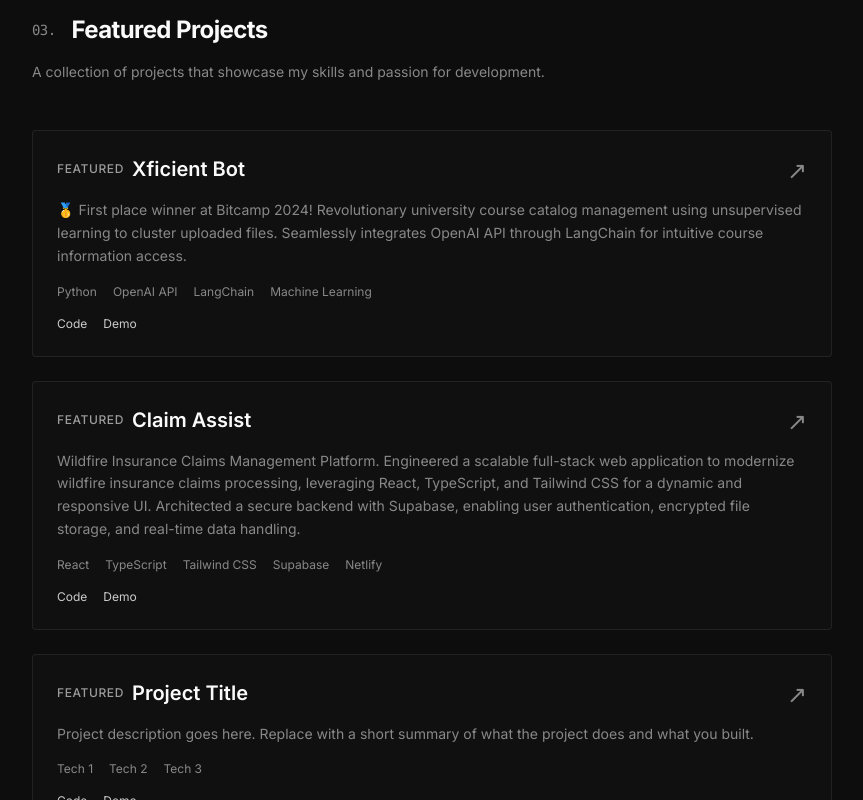
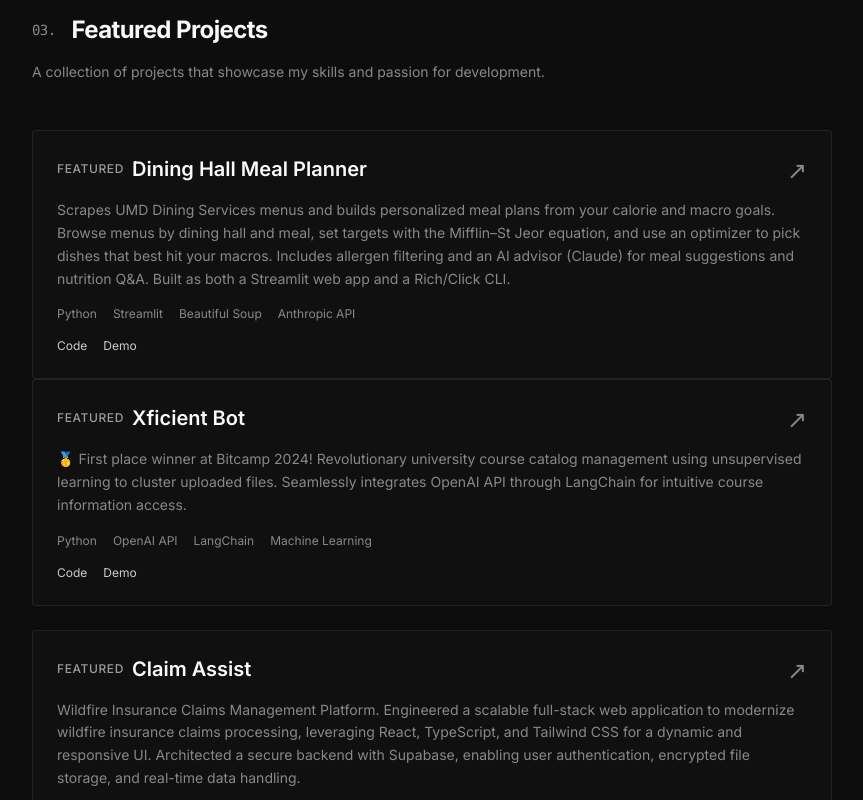
Before and after one commit to lakshaysharma2005/portfolio-website-new, a Next.js app: page / in a window 1280 px wide. Shown: the part 3000-3800 px from the top of the page, without its empty margins (196-1059 px from the left). Built offline with nearby package versions, Linux system fonts and the light colour scheme.

Commit message:
Refactor Projects component to use ProjectCard for rendering and update project details

```diff
--- a/src/components/Projects.tsx
+++ b/src/components/Projects.tsx
@@ -1,53 +1,17 @@
-const projects = [
-  {
-    title: 'Xficient Bot',
-    description:
-      '🥇 First place winner at Bitcamp 2024! Revolutionary university course catalog management using unsupervised learning to cluster uploaded files. Seamlessly integrates OpenAI API through LangChain for intuitive course information access.',
-    tech: ['Python', 'OpenAI API', 'LangChain', 'Machine Learning'],
-    href: '#',
-    codeHref: '#',
-    demoHref: '#',
-    external: true,
-    featured: true,
-  },
-  {
-    title: 'Claim Assist',
-    description:
-      'Wildfire Insurance Claims Management Platform. Engineered a scalable full-stack web application to modernize wildfire insurance claims processing, leveraging React, TypeScript, and Tailwind CSS for a dynamic and responsive UI. Architected a secure backend with Supabase, enabling user authentication, encrypted file storage, and real-time data handling.',
-    tech: ['React', 'TypeScript', 'Tailwind CSS', 'Supabase', 'Netlify'],
-    href: '#',
-    codeHref: '#',
-    demoHref: '#',
-    external: true,
-    featured: true,
-  },
-  {
-    title: 'Project Title',
-    description:
-      'Project description goes here. Replace with a short summary of what the project does and what you built.',
-    tech: ['Tech 1', 'Tech 2', 'Tech 3'],
-    href: '#',
-    codeHref: '#',
-    demoHref: '#',
-    external: true,
-    featured: true,
-  },
-]
+type Project = {
+  title: string
+  description: string
+  tech: string[]
+  href: string
+  codeHref: string
+  demoHref: string
+  external: boolean
+  featured: boolean
+}
 
-export default function Projects() {
+function ProjectCard({ project, className }: { project: Project; className?: string }) {
   return (
-    <section id="projects" className="py-24">
-      <h2 className="flex items-center gap-4 text-2xl font-bold text-white mb-4 tracking-tight">
-        <span className="section-num">03.</span>
-        Featured Projects
-      </h2>
-      <p className="text-muted text-sm mb-12 max-w-xl">
-        A collection of projects that showcase my skills and passion for development.
-      </p>
-      <ul className="grid gap-6">
-        {projects.map((project) => (
-          <li key={project.title}>
-            <article className="project-card block group">
+    <article className={`project-card block group ${className ?? ''}`.trim()}>
       <div className="flex justify-between items-start gap-4 mb-3">
         <div className="flex items-center gap-2">
           {project.featured && (
@@ -101,6 +65,60 @@ export default function Projects() {
         </a>
       </div>
     </article>
+  )
+}
+
+const projects: Project[] = [
+  {
+    title: 'Xficient Bot',
+    description:
+      '🥇 First place winner at Bitcamp 2024! Revolutionary university course catalog management using unsupervised learning to cluster uploaded files. Seamlessly integrates OpenAI API through LangChain for intuitive course information access.',
+    tech: ['Python', 'OpenAI API', 'LangChain', 'Machine Learning'],
+    href: '#',
+    codeHref: 'https://github.com/lakshaysharma2005/bitcamp',
+    demoHref: 'https://devpost.com/software/xficient-bot',
+    external: true,
+    featured: true,
+  },
+  {
+    title: 'Claim Assist',
+    description:
+      'Wildfire Insurance Claims Management Platform. Engineered a scalable full-stack web application to modernize wildfire insurance claims processing, leveraging React, TypeScript, and Tailwind CSS for a dynamic and responsive UI. Architected a secure backend with Supabase, enabling user authentication, encrypted file storage, and real-time data handling.',
+    tech: ['React', 'TypeScript', 'Tailwind CSS', 'Supabase', 'Netlify'],
+    href: '#',
+    codeHref: 'https://github.com/lakshaysharma2005/claim-assist',
+    demoHref: '#',
+    external: true,
+    featured: true,
+  },
+  {
+    title: 'Dining Hall Meal Planner',
+    description:
+      'Scrapes UMD Dining Services menus and builds personalized meal plans from your calorie and macro goals. Browse menus by dining hall and meal, set targets with the Mifflin–St Jeor equation, and use an optimizer to pick dishes that best hit your macros. Includes allergen filtering and an AI advisor (Claude) for meal suggestions and nutrition Q&A. Built as both a Streamlit web app and a Rich/Click CLI.',
+    tech: ['Python', 'Streamlit', 'Beautiful Soup', 'Anthropic API'],
+    href: '#',
+    codeHref: '#',
+    demoHref: '#',
+    external: true,
+    featured: true,
+  },
+]
+
+export default function Projects() {
+  return (
+    <section id="projects" className="py-24">
+      <h2 className="flex items-center gap-4 text-2xl font-bold text-white mb-4 tracking-tight">
+        <span className="section-num">03.</span>
+        Featured Projects
+      </h2>
+      <p className="text-muted text-sm mb-12 max-w-xl">
+        A collection of projects that showcase my skills and passion for development.
+      </p>
+      <ProjectCard project={projects[2]} />
+      <ul className="grid gap-6">
+        {projects.filter((_, i) => i !== 2).map((project) => (
+          <li key={project.title}>
+            <ProjectCard project={project} />
           </li>
         ))}
       </ul>
```
Lines whose indentation alone changed are shown as unchanged.
